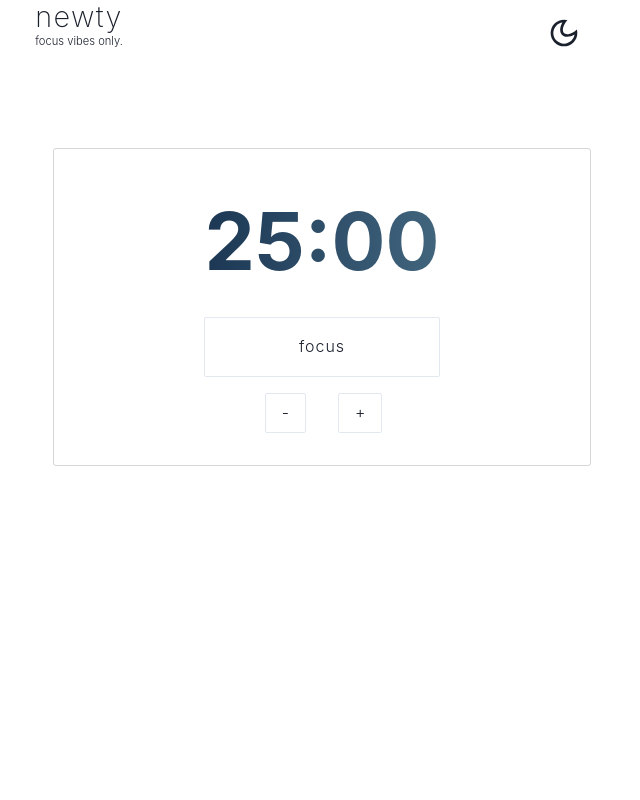
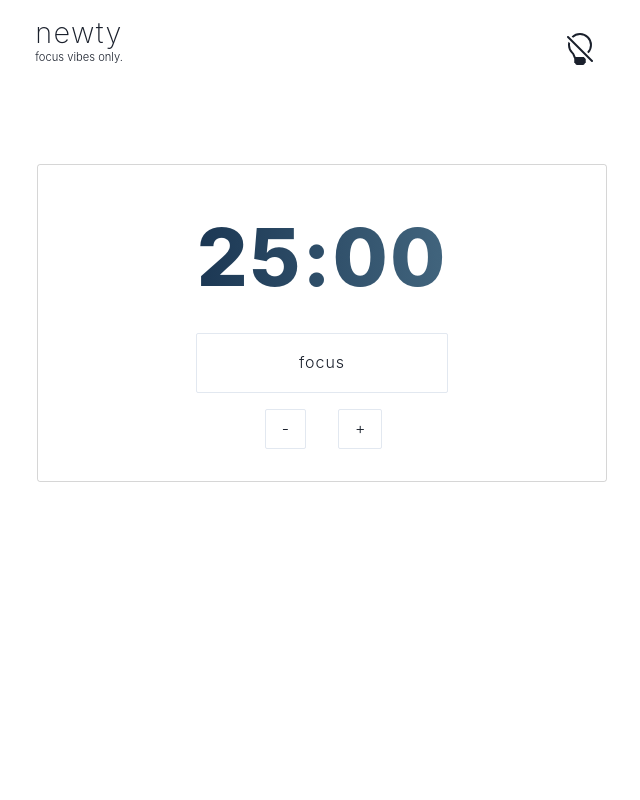
Before and after one commit to jeremiahcanlas/newty, a Next.js app: page / in a window 1280 px wide. Shown: the top 800 px of the page, without its empty margins (318-958 px from the left). Built offline with nearby package versions, Linux system fonts and the light colour scheme.

Commit message:
changed light toggle icon

```diff
--- a/components/Display.tsx
+++ b/components/Display.tsx
@@ -7,7 +7,7 @@ import {
   Link,
   useColorMode,
 } from "@chakra-ui/react";
-import { GiCat } from "react-icons/gi";
+// import { GiCat } from "react-icons/gi";
 import Timer from "./Timer";
 import Toggle from "./Toggle";
 
@@ -15,10 +15,10 @@ const Display = () => {
   const { colorMode } = useColorMode();
 
   return (
-    <Container>
+    <Container p="0">
       <Box lineHeight="1.2">
-        <Stack direction="row" justifyContent={"space-between"}>
-          <Box>
+        <Stack direction="row" justifyContent={"space-between"} mt="1em">
+          <Box px="1em">
             <Text fontSize="1.8em" letterSpacing="1.4px" fontWeight={200}>
               newty
             </Text>
@@ -26,7 +26,6 @@ const Display = () => {
               <Text fontWeight={300} fontSize="0.7em">
                 focus vibes only.
               </Text>
-              {/* <Icon as={GiCat} margin="0" /> */}
             </Stack>
           </Box>
           <Toggle />
--- a/components/Timer.tsx
+++ b/components/Timer.tsx
@@ -105,7 +105,8 @@ const Timer = () => {
           }
           bgClip="text"
           fontSize="5rem"
-          fontWeight="700"
+          letterSpacing="2px"
+          fontWeight="800"
         >
           {min}:{sec}
         </Box>
--- a/components/Toggle.tsx
+++ b/components/Toggle.tsx
@@ -1,5 +1,6 @@
 import { useColorMode, Button, Icon, Box } from "@chakra-ui/react";
 import { CgMoon, CgSun } from "react-icons/cg";
+import { BsLightbulb, BsLightbulbOff } from "react-icons/bs";
 
 const Toggle = () => {
   const { colorMode, toggleColorMode } = useColorMode();
@@ -23,7 +24,7 @@ const Toggle = () => {
         >
           <Icon
             fontSize={["1.2em", "2em"]}
-            as={colorMode === "light" ? CgMoon : CgSun}
+            as={colorMode === "light" ? BsLightbulbOff : BsLightbulb}
           />
         </Button>
       </Box>
```
Also changed, not shown: 1 other file (tests, documents, lock files or other folders).
